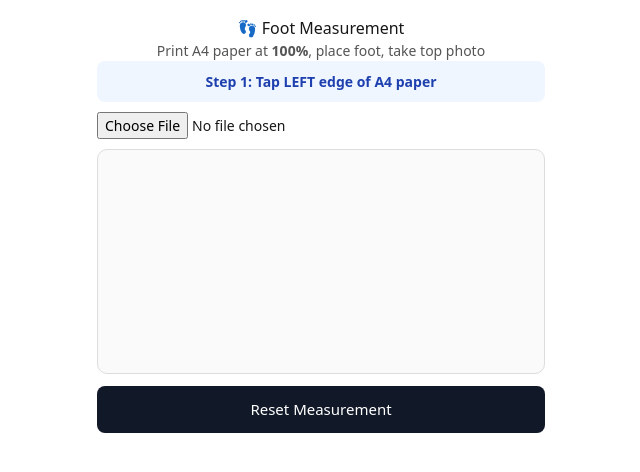
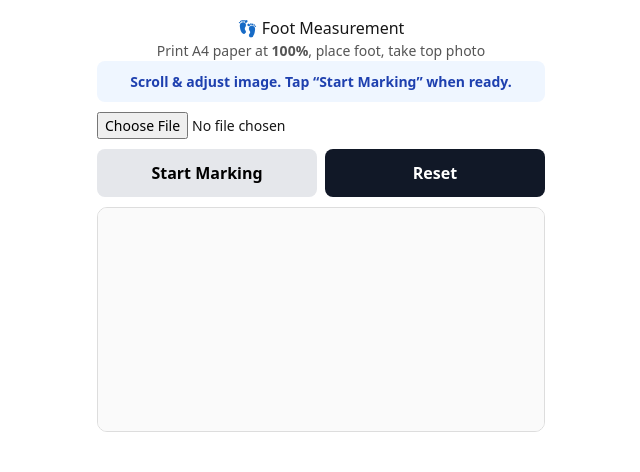
Before and after one commit to Shivaay044/footscale, a Next.js app: page / in a window 1280 px wide. Shown: the top 472 px of the page, without its empty margins (319-959 px from the left). Built offline with nearby package versions, Linux system fonts and the light colour scheme.

Commit message:
fix scroll

```diff
--- a/app/page.tsx
+++ b/app/page.tsx
@@ -29,13 +29,15 @@ function getShoeSize(mm: number): string {
   return "UK 10+";
 }
 
-function getInstruction(step: number): string {
+function getInstruction(step: number, marking: boolean): string {
+  if (!marking) return "Scroll & adjust image. Tap “Start Marking” when ready.";
+
   const steps = [
     "Step 1: Tap LEFT edge of A4 paper",
     "Step 2: Tap RIGHT edge of A4 paper",
     "Step 3: Tap TOE of foot",
     "Step 4: Tap HEEL of foot",
-    "Measurement completed ✅",
+    "Measurement complete ✅",
   ];
   return steps[step] ?? "";
 }
@@ -48,6 +50,7 @@ export default function Home() {
   const [image, setImage] = useState<HTMLImageElement | null>(null);
   const [points, setPoints] = useState<Point[]>([]);
   const [result, setResult] = useState<Result | null>(null);
+  const [isMarking, setIsMarking] = useState<boolean>(false);
 
   /* ---------- IMAGE UPLOAD ---------- */
 
@@ -65,20 +68,23 @@ export default function Home() {
 
       canvas.width = img.width;
       canvas.height = img.height;
+      ctx.drawImage(img, 0, 0);
 
-      ctx.drawImage(img, 0, 0);
       setImage(img);
       setPoints([]);
       setResult(null);
+      setIsMarking(false);
     };
 
     img.src = URL.createObjectURL(file);
   }
 
-  /* ---------- POINTER (MOBILE + DESKTOP) ---------- */
+  /* ---------- POINTER HANDLING ---------- */
 
   function handlePointerDown(e: React.PointerEvent<HTMLCanvasElement>): void {
-    if (!image || points.length >= 4) return;
+    if (!isMarking || !image || points.length >= 4) return;
+
+    e.preventDefault();
 
     const canvas = canvasRef.current;
     if (!canvas) return;
@@ -92,6 +98,7 @@ export default function Home() {
     if (!ctx) return;
 
     ctx.fillStyle = points.length < 2 ? "#2563eb" : "#dc2626";
+
     ctx.beginPath();
     ctx.arc(x, y, 7, 0, Math.PI * 2);
     ctx.fill();
@@ -99,10 +106,11 @@ export default function Home() {
     setPoints((prev) => [...prev, { x, y }]);
   }
 
-  /* ---------- CALCULATION ---------- */
+  /* ---------- AUTO STOP MARKING ---------- */
 
   useEffect(() => {
-    if (points.length !== 4) return;
+    if (points.length === 4) {
+      setIsMarking(false);
 
       const paperWidthPx = distance(points[0], points[1]);
       const footPx = distance(points[2], points[3]);
@@ -114,6 +122,7 @@ export default function Home() {
         mm: footMM.toFixed(1),
         size: getShoeSize(footMM),
       });
+    }
   }, [points]);
 
   /* ---------- RESET ---------- */
@@ -129,6 +138,7 @@ export default function Home() {
 
     setPoints([]);
     setResult(null);
+    setIsMarking(false);
   }
 
   /* ================= UI ================= */
@@ -147,8 +157,8 @@ export default function Home() {
       <p
         style={{
           textAlign: "center",
+          fontSize: 14,
           color: "#555",
-          fontSize: 14,
         }}
       >
         Print A4 paper at <b>100%</b>, place foot, take top photo
@@ -167,7 +177,7 @@ export default function Home() {
           fontSize: 14,
         }}
       >
-        {getInstruction(points.length)}
+        {getInstruction(points.length, isMarking)}
       </div>
 
       {/* Upload */}
@@ -182,36 +192,66 @@ export default function Home() {
         }}
       />
 
-      {/* Canvas */}
+      {/* Controls */}
+      <div
+        style={{
+          display: "flex",
+          gap: 8,
+          marginBottom: 10,
+        }}
+      >
+        <button
+          onClick={() => setIsMarking(true)}
+          disabled={!image || isMarking}
+          style={{
+            flex: 1,
+            padding: 12,
+            borderRadius: 8,
+            background: isMarking ? "#2563eb" : "#e5e7eb",
+            color: isMarking ? "#fff" : "#000",
+            border: "none",
+            fontWeight: 600,
+          }}
+        >
+          {isMarking ? "Marking Enabled" : "Start Marking"}
+        </button>
+
+        <button
+          onClick={resetMeasurement}
+          style={{
+            flex: 1,
+            padding: 12,
+            borderRadius: 8,
+            background: "#111827",
+            color: "#fff",
+            border: "none",
+            fontWeight: 600,
+          }}
+        >
+          Reset
+        </button>
+      </div>
+
+      {/* Canvas Container */}
+      <div
+        style={{
+          maxHeight: "65vh",
+          overflow: "auto",
+          borderRadius: 10,
+          border: "1px solid #ddd",
+        }}
+      >
         <canvas
           ref={canvasRef}
           onPointerDown={handlePointerDown}
           style={{
             width: "100%",
-          border: "1px solid #ddd",
-          borderRadius: 10,
-          touchAction: "none",
+            display: "block",
             background: "#fafafa",
+            touchAction: isMarking ? "none" : "pan-y",
           }}
         />
-
-      {/* Reset */}
-      <button
-        onClick={resetMeasurement}
-        style={{
-          width: "100%",
-          marginTop: 12,
-          padding: 12,
-          borderRadius: 8,
-          background: "#111827",
-          color: "#fff",
-          border: "none",
-          fontSize: 15,
-          cursor: "pointer",
-        }}
-      >
-        Reset Measurement
-      </button>
+      </div>
 
       {/* Result */}
       {result && (
```
Lines whose indentation alone changed are shown as unchanged.
